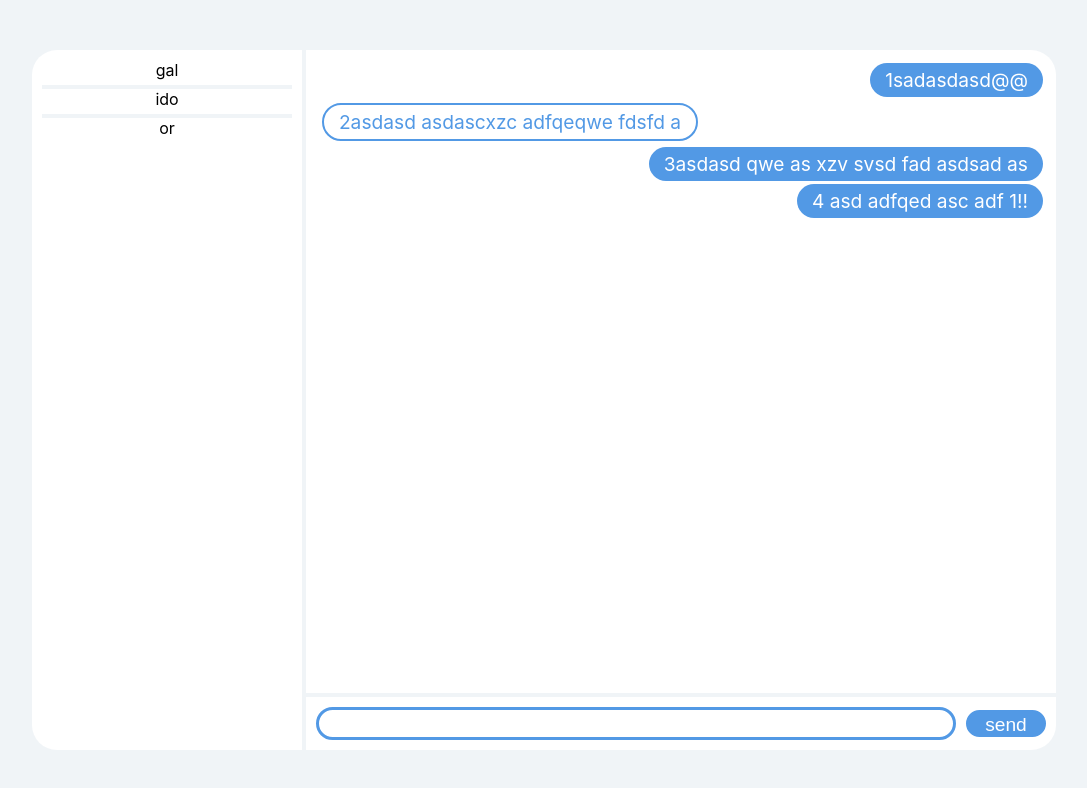
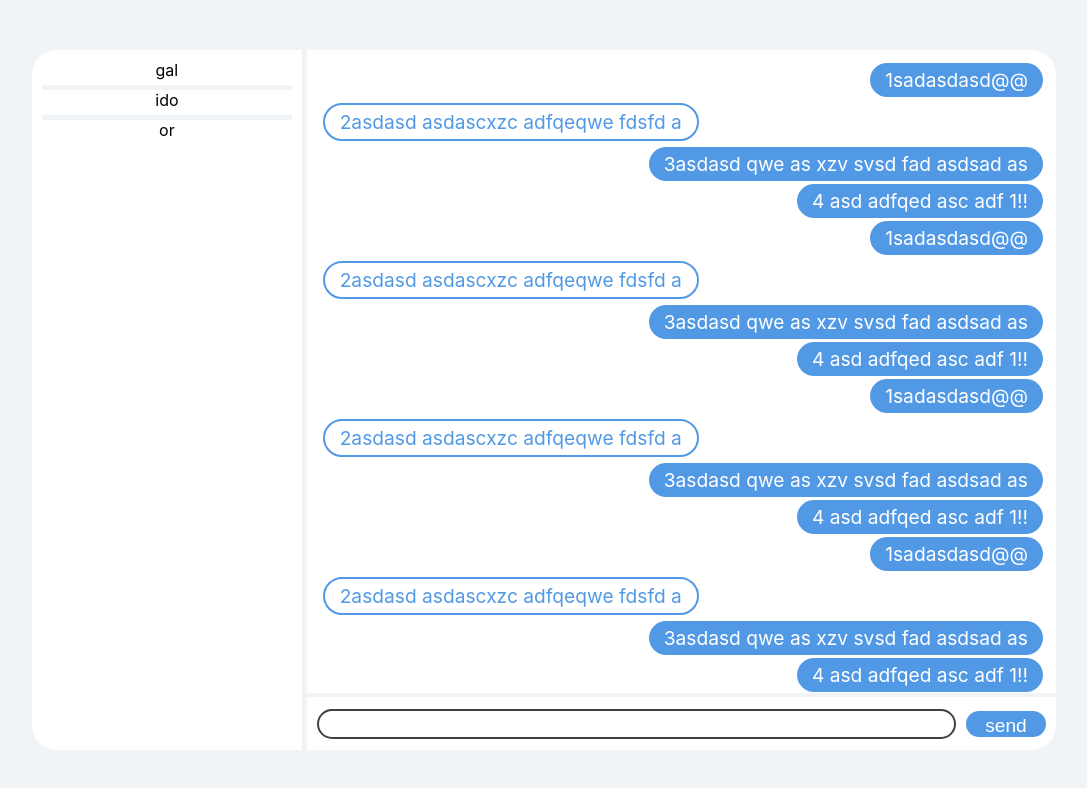
Before and after one commit to Galcarmi/realtime-chat, a React (Create React App) app in the folder frontend/: page / in a window 1280 px wide. Shown: the top 788 px of the page, without its empty margins (96-1183 px from the left). Built offline with nearby package versions, Linux system fonts and the light colour scheme.

Commit message:
added send button and message input effects

```diff
--- a/frontend/src/components/container/chat-application/chat/Chat.tsx
+++ b/frontend/src/components/container/chat-application/chat/Chat.tsx
@@ -1,12 +1,36 @@
 import React, {FC} from 'react';
 import Message from './message/Message';
-
+import s from './chat.module.css';
 interface ChatProps {
     className?: string;
 }
 const Chat:FC<ChatProps> = (props) => {
     return (
-        <div className={props.className}>
+        <div className={[props.className, s.chat].join(' ')}>
+            <Message content={'1sadasdasd@@'}></Message>
+            <Message content={'2asdasd asdascxzc adfqeqwe fdsfd a'} friendMessage={true}></Message>
+            <Message content={'3asdasd qwe as xzv svsd fad asdsad as'}></Message>
+            <Message content={'4 asd adfqed asc adf 1!!'}></Message>
+            <Message content={'1sadasdasd@@'}></Message>
+            <Message content={'2asdasd asdascxzc adfqeqwe fdsfd a'} friendMessage={true}></Message>
+            <Message content={'3asdasd qwe as xzv svsd fad asdsad as'}></Message>
+            <Message content={'4 asd adfqed asc adf 1!!'}></Message>
+            <Message content={'1sadasdasd@@'}></Message>
+            <Message content={'2asdasd asdascxzc adfqeqwe fdsfd a'} friendMessage={true}></Message>
+            <Message content={'3asdasd qwe as xzv svsd fad asdsad as'}></Message>
+            <Message content={'4 asd adfqed asc adf 1!!'}></Message>
+            <Message content={'1sadasdasd@@'}></Message>
+            <Message content={'2asdasd asdascxzc adfqeqwe fdsfd a'} friendMessage={true}></Message>
+            <Message content={'3asdasd qwe as xzv svsd fad asdsad as'}></Message>
+            <Message content={'4 asd adfqed asc adf 1!!'}></Message>
+            <Message content={'1sadasdasd@@'}></Message>
+            <Message content={'2asdasd asdascxzc adfqeqwe fdsfd a'} friendMessage={true}></Message>
+            <Message content={'3asdasd qwe as xzv svsd fad asdsad as'}></Message>
+            <Message content={'4 asd adfqed asc adf 1!!'}></Message>
+            <Message content={'1sadasdasd@@'}></Message>
+            <Message content={'2asdasd asdascxzc adfqeqwe fdsfd a'} friendMessage={true}></Message>
+            <Message content={'3asdasd qwe as xzv svsd fad asdsad as'}></Message>
+            <Message content={'4 asd adfqed asc adf 1!!'}></Message>
             <Message content={'1sadasdasd@@'}></Message>
             <Message content={'2asdasd asdascxzc adfqeqwe fdsfd a'} friendMessage={true}></Message>
             <Message content={'3asdasd qwe as xzv svsd fad asdsad as'}></Message>
--- a/frontend/src/components/container/chat-application/chat/chat.module.css
+++ b/frontend/src/components/container/chat-application/chat/chat.module.css
@@ -2,3 +2,8 @@
     background-color: black;
     justify-self:end;
 }
+
+
+.chat{
+    overflow:scroll;
+}
--- a/frontend/src/components/container/chat-application/messageInputContainer/messageInputContainer.module.css
+++ b/frontend/src/components/container/chat-application/messageInputContainer/messageInputContainer.module.css
@@ -13,6 +13,19 @@
     font-size:1.2em;
     border: solid 3px rgba(82,153,229,1);
     cursor: pointer;
+    transition: all 0.2s;
+}
+
+.sendButton:active{
+    margin-left:10px;
+    height:80%;
+    width:80px;
+    border-radius:25px;
+    background-color:rgb(0, 123, 255);
+    color: white;
+    font-size:1.2em;
+    border: solid 3px rgb(22, 125, 255);
+    cursor: pointer;
 }
 
 .messageInput{
@@ -21,6 +34,16 @@
     border-radius:25px;
     padding:0px 10px 0px 10px;
     overflow: visible;
+    border: solid 2px rgb(62, 66, 70);
+    font-size: 1.2em;
+}
+
+.messageInput:focus{
+    flex: auto;
+    height:80%;
+    border-radius:25px;
+    padding:0px 10px 0px 10px;
+    overflow: visible;
     border: solid 3px rgba(82,153,229,1);
     font-size: 1.2em;
 }
--- a/frontend/src/components/container/utils/line/line.module.css
+++ b/frontend/src/components/container/utils/line/line.module.css
@@ -1,12 +1,12 @@
 .horizontalLine{
-    height:4px;
+    height:5px;
     width:100%;
     background-color:black;
     background-color:rgba(240,244,247,1);
 }
 
 .verticalLine{
-    width:4px;
+    width:5px;
     height:100%;
     background-color:black;
     background-color:rgba(240,244,247,1);
```
